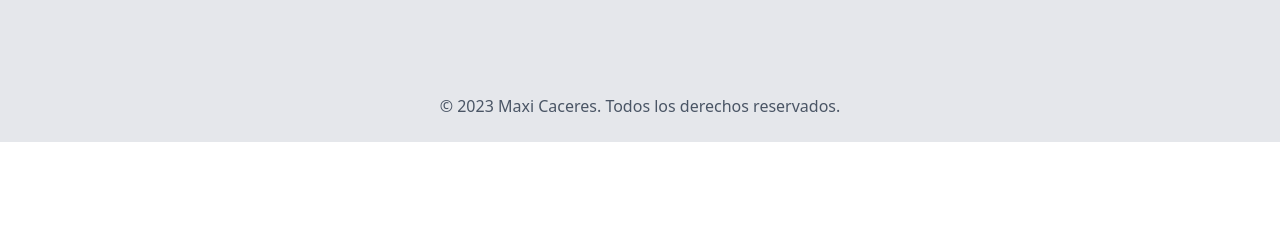
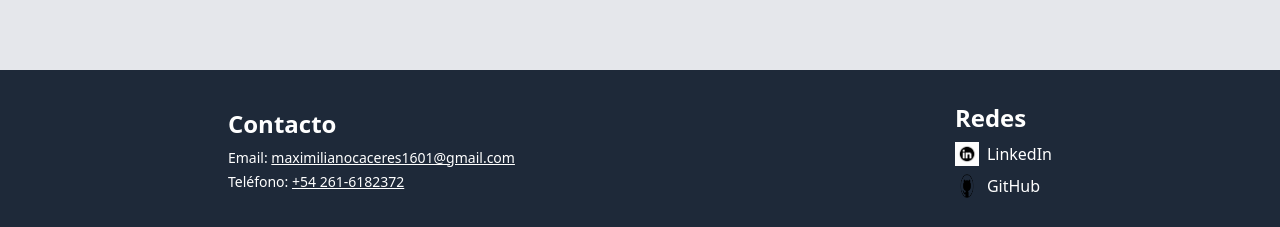
Before and after one commit to sayan990/mi-portfolio, a React (Vite) app: page / in a window 1280 px wide. Shown: the part 1327-1554 px from the top of the page. Before the commit the page ends 1469 px from the top, so only its background shows below. Built offline with nearby package versions, Linux system fonts and the light colour scheme.

Commit message:
new file:   public/GH-logo.png 	new file:   public/LI-logo.jpg 	new file:   src/components/footer.jsx 	modified:   src/components/home.jsx

```diff
--- /dev/null
+++ b/src/components/footer.jsx
@@ -0,0 +1,34 @@
+function Footer() {
+  return (
+    <footer className="bg-gray-800 text-white py-8">
+      <div className="container mx-auto px-4 flex flex-col md:flex-row justify-around items-center gap-4">
+        <div className="mb-4 md:mb-0">
+          <h3 className="text-2xl font-semibold mb-2">Contacto</h3>
+          <ul className="text-sm space-y-1">
+            <li>Email: <a href="mailto:maximilianocaceres1601@gmail.com" className="underline hover:text-pink-400">maximilianocaceres1601@gmail.com</a></li>
+            <li>Teléfono: <a href="tel:+542616182372" className="underline hover:text-pink-400">+54 261-6182372</a></li>
+          </ul>
+        </div>
+        <div>
+          <h3 className="text-2xl font-semibold mb-2">Redes</h3>
+          <ul className="flex flex-col space-y-2">
+            <li>
+              <a href="#" className="hover:text-pink-400 flex items-center gap-2">
+                <img src="/LI-logo.jpg" className="w-6 h-6" alt="LinkedIn" />
+                LinkedIn
+              </a>
+            </li>
+            <li>
+              <a href="#" className="hover:text-pink-400 flex items-center gap-2">
+                <img src="/GH-logo.png" className="w-6 h-6" alt="GitHub" />
+                GitHub
+              </a>
+            </li>
+          </ul>
+        </div>
+      </div>
+    </footer>
+  )
+}
+
+export default Footer
--- a/src/components/home.jsx
+++ b/src/components/home.jsx
@@ -1,12 +1,13 @@
 import NavBar from "./navBar"
 import Present from "./present"
+import Footer from "./footer"
 
 function Home() {
   return (
     <>
     <div className="min-h-screen bg-gray-300 flex flex-col">
-     <NavBar />
-     <main className="flex-grow flex items-center justify-center py-12 px-6">
+      <NavBar />
+      <main className="flex-grow flex items-center justify-center py-12 px-6">
     <div className="container mx-auto flex flex-col md:flex-row items-center justify-between gap-12">
       <div className="flex-1 max-w-lg">
         <p className="text-lg mb-2">¡hola!</p>
@@ -32,11 +33,10 @@ function Home() {
         />
       </div>
     </div>
-  </main>
-        <Present />
-        <div className="bg-gray-200 py-6 text-center">
-        <p className="text-gray-600">© 2023 Maxi Caceres. Todos los derechos reservados.</p>
-        </div>
+      </main>
+      <Present />
+      <Footer />
+
   </div>
     </>
   )
```
Also changed, not shown: public/GH-logo.png (added), public/LI-logo.jpg (added).
